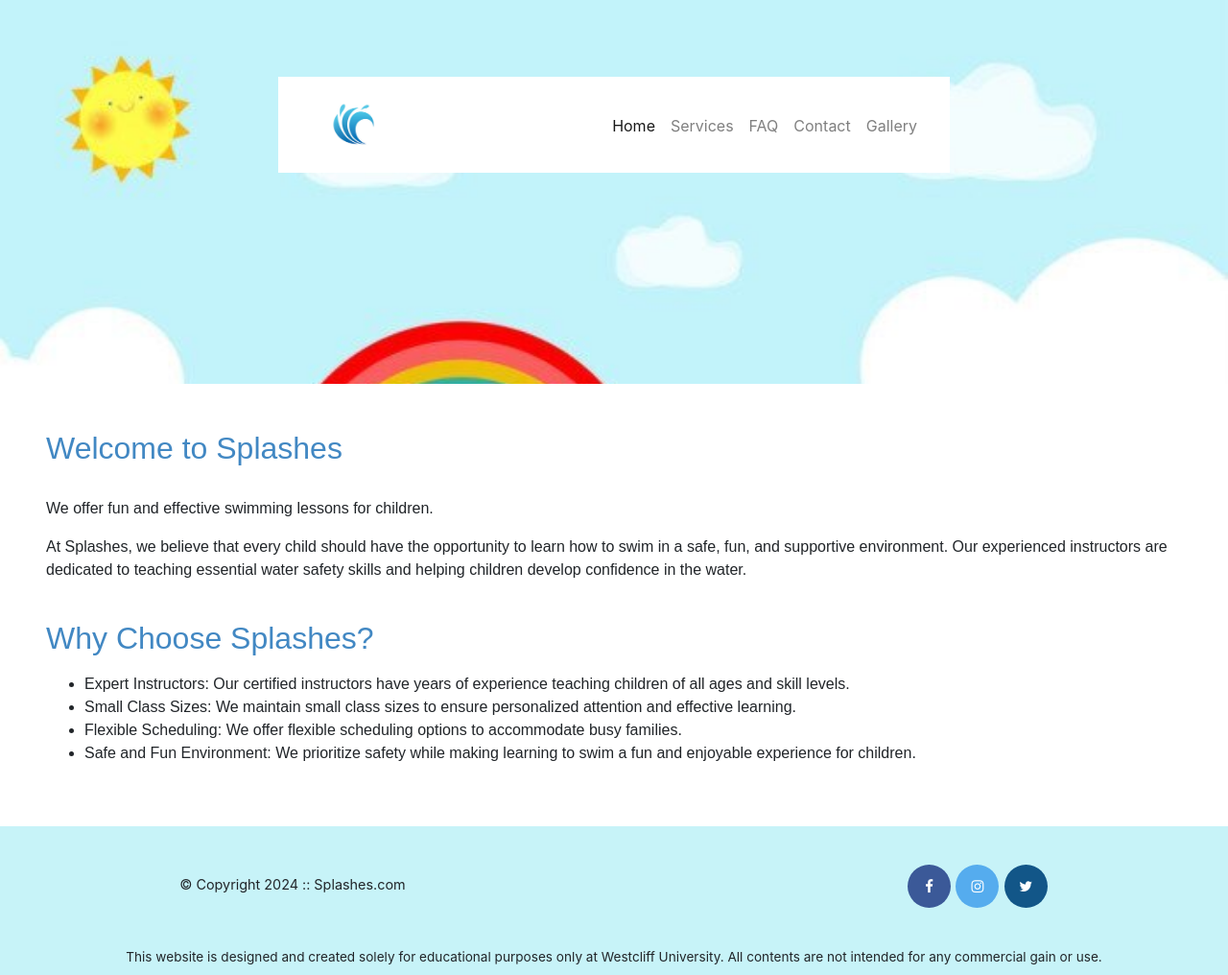
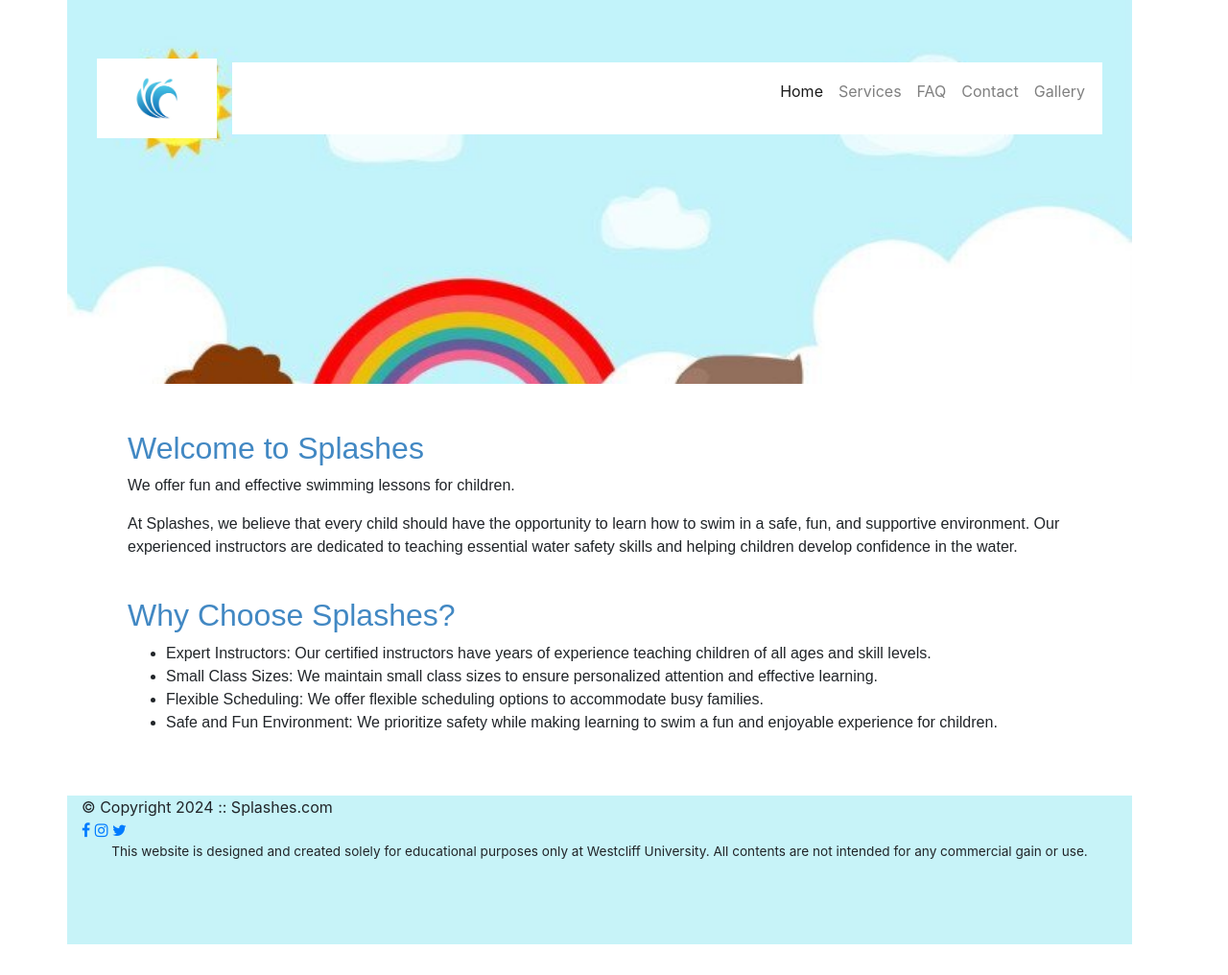
Before and after one commit to shaswatiroy/web801w6d3project1, a plain HTML site: page index.html in a window 1280 px wide. Shown: the whole page at 96% size. After the commit the page ends 984 px from the top, so only its background shows below. Drawn offline with nearby package versions, Linux system fonts and the light colour scheme.

Commit message:
Update index.html

```diff
--- a/index.html
+++ b/index.html
@@ -6,7 +6,7 @@
     <meta name="viewport" content="width=device-width, initial-scale=1">
     <link rel="stylesheet" href="https://cdn.jsdelivr.net/npm/bootstrap@4.6.2/dist/css/bootstrap.min.css">
     <script src="https://cdn.jsdelivr.net/npm/jquery@3.7.1/dist/jquery.slim.min.js"></script>
-  <script src="https://cdn.jsdelivr.net/npm/popper.js@1.16.1/dist/umd/popper.min.js"></script>
+    <script src="https://cdn.jsdelivr.net/npm/popper.js@1.16.1/dist/popper.min.js"></script>
     <script src="https://cdn.jsdelivr.net/npm/bootstrap@4.6.2/dist/js/bootstrap.bundle.min.js"></script>
     <link rel="stylesheet" href="https://cdnjs.cloudflare.com/ajax/libs/font-awesome/4.7.0/css/font-awesome.min.css">
     <link rel="stylesheet" href="styles.css">
@@ -14,15 +14,15 @@
 
 <body id="home">
     <!-- Container -->
-    <div id="container">
+    <div class="container">
         <!-- Header -->
-        <header>
+        <header class="row">
             <!-- Main Header -->
-            <div class="main-header">
+            <div class="col-12">
                <!-- Main Menu -->
                <nav class="navbar navbar-expand-md navbar-light sticky-top">
-                    <div class="logo">
-                        <img src="images/logo.jpg" alt="Splashes Logo" width="125">
+                    <div class="navbar-brand">
+                        <img src="images/logo.jpg" alt="Splashes Logo" class="img-fluid" width="125">
                     </div>
                     <button class="navbar-toggler" type="button" data-toggle="collapse" data-target="#navbarNav" aria-controls="navbarNav" aria-label="Toggle navigation">
                         <span class="navbar-toggler-icon"></span>
@@ -52,29 +52,28 @@
         </header>
 
         <!-- Main Content Area -->
-        <main>
+        <main class="row">
+            <div class="col-12">
                 <!-- Headings and Paragraphs -->
-            <h2>Welcome to Splashes</h1><br/>
+                <h2>Welcome to Splashes</h2>
                 <p>We offer fun and effective swimming lessons for children.</p>
                 <p>At Splashes, we believe that every child should have the opportunity to learn how to swim in a safe, fun, and supportive environment. Our experienced instructors are dedicated to teaching essential water safety skills and helping children develop confidence in the water.</p>
                 <br/>
                 <h2>Why Choose Splashes?</h2>
-            <p>
                 <ul>
                     <li>Expert Instructors: Our certified instructors have years of experience teaching children of all ages and skill levels.</li>
                     <li>Small Class Sizes: We maintain small class sizes to ensure personalized attention and effective learning.</li>
                     <li>Flexible Scheduling: We offer flexible scheduling options to accommodate busy families.</li>
                     <li>Safe and Fun Environment: We prioritize safety while making learning to swim a fun and enjoyable experience for children.</li>
                 </ul>
-            </p>
-
+            </div>
         </main>
 
         <!-- Footer -->
-        <footer>
+        <footer class="row">
+            <div class="col-12">
                 <!-- Disclaimer Divs -->
-            <div id="nondisclaimer">
-                <div class="copy">&copy; Copyright 2024 :: Splashes.com</div>
+                <div id="nondisclaimer" class="copy">&copy; Copyright 2024 :: Splashes.com</div>
                 <div class="social">
                     <a href="#" class="fa fa-facebook"></a>
                     <a href="#" class="fa fa-instagram"></a>
@@ -83,6 +82,7 @@
                 <div id="disclaimer">
                     <p>This website is designed and created solely for educational purposes only at Westcliff University. All contents are not intended for any commercial gain or use.</p>
                 </div>
+            </div>
         </footer>
     </div>
 </body>
```
Lines whose indentation alone changed are shown as unchanged.
